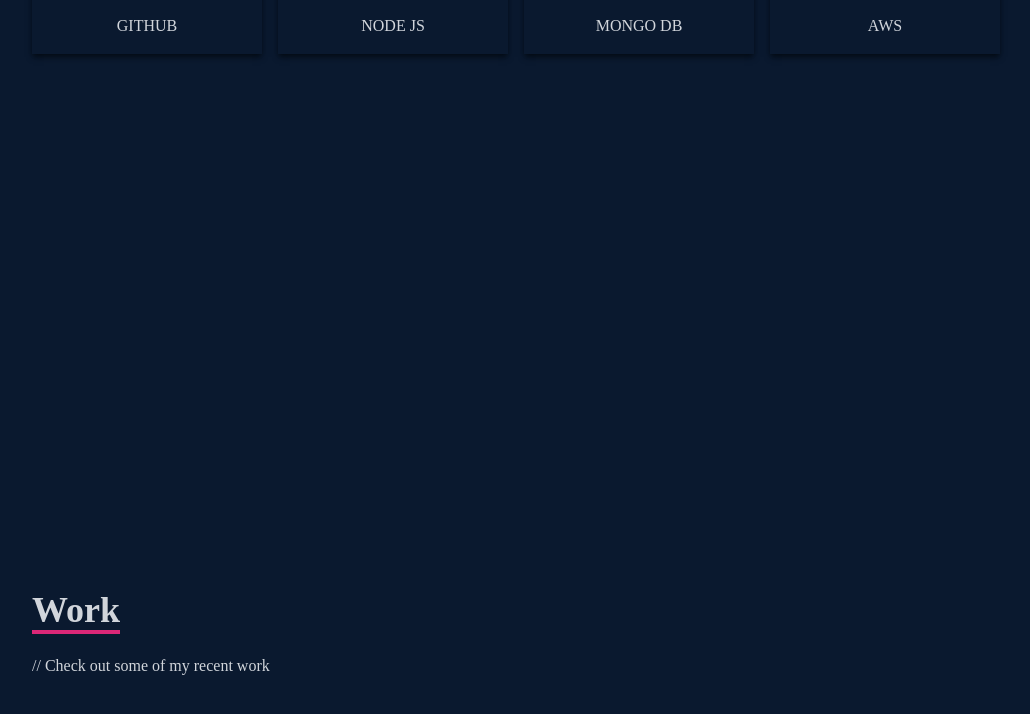
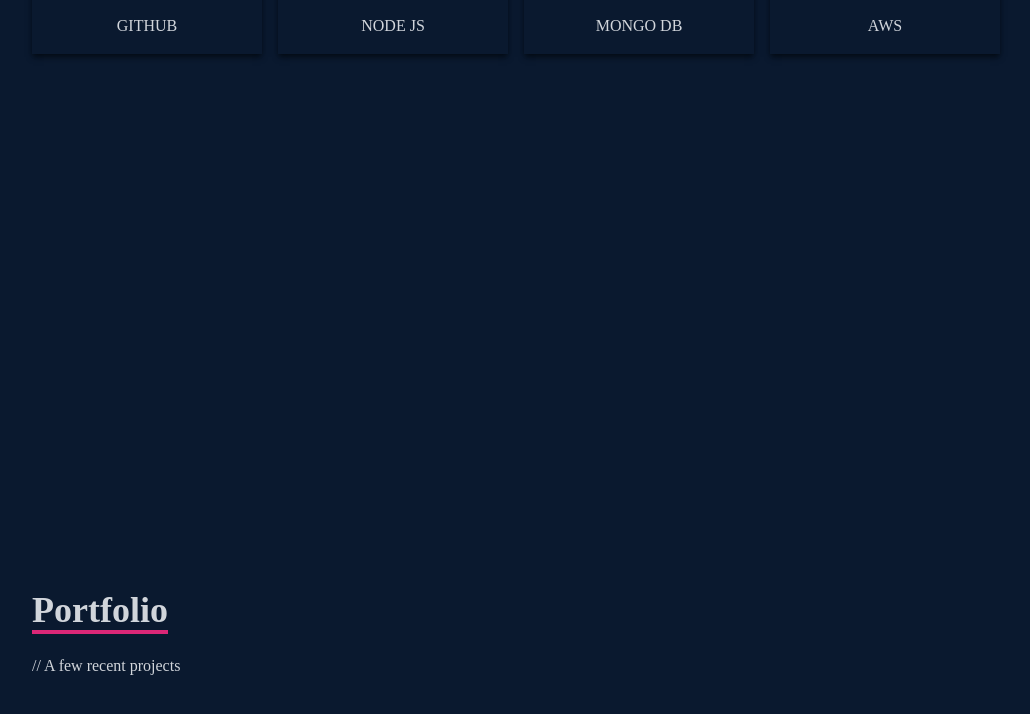
Before and after one commit to manorrington/portolio, a React (Create React App) app in the folder ggportfolio/: page / in a window 1280 px wide. Shown: the part 2138-2852 px from the top of the page, without its empty margins (124-1154 px from the left). Built offline with nearby package versions, Linux system fonts and the light colour scheme.

Commit message:
intro to projects + styling

```diff
--- a/ggportfolio/src/components/Projects.jsx
+++ b/ggportfolio/src/components/Projects.jsx
@@ -8,9 +8,9 @@ const Projects = () => {
       <div className='max-w-[1000px] mx-auto p-4 flex flex-col justify-center w-full h-full'>
         <div className='pb-8'>
           <p className='text-4xl font-bold inline border-b-4 text-gray-300 border-pink-600'>
-            Work
+            Portfolio
           </p>
-          <p className='py-6'>// Check out some of my recent work</p>
+          <p className='py-6'>// A few recent projects</p>
         </div>
 
       </div>
```
